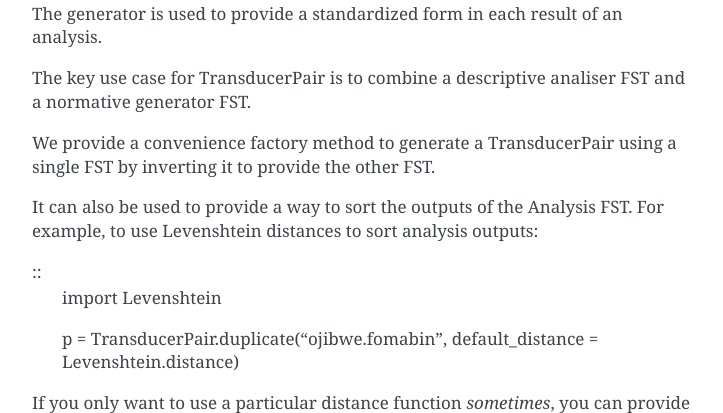
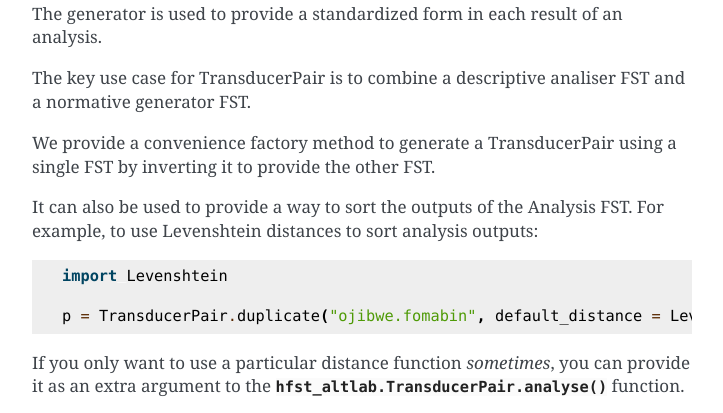
Before and after one commit to UAlbertaALTLab/hfst-altlab, a Sphinx documentation site: the page built from docs/api.rst, in a window 1280 px wide and 900 px high, scrolled down 2484 px, cut to the strip 0-413 px from the top of the window. Shown: the whole strip, without its empty margins (388-1111 px from the left). Built offline with Sphinx 7.4.7, drawn with Linux system fonts in a browser that asks for light colours.

Commit message:
rST formatting

```diff
--- a/docs/api.rst
+++ b/docs/api.rst
@@ -102,9 +102,8 @@ The key use case for TransducerPair is to combine a descriptive analiser FST and
 
 We provide a convenience factory method to generate a TransducerPair using a single FST by inverting it to provide the other FST.
 
-It can also be used to provide a way to sort the outputs of the Analysis FST.  For example, to use Levenshtein distances to sort analysis outputs:
+It can also be used to provide a way to sort the outputs of the Analysis FST.  For example, to use Levenshtein distances to sort analysis outputs::
 
-::
     import Levenshtein
 
     p = TransducerPair.duplicate("ojibwe.fomabin", default_distance = Levenshtein.distance)
```
